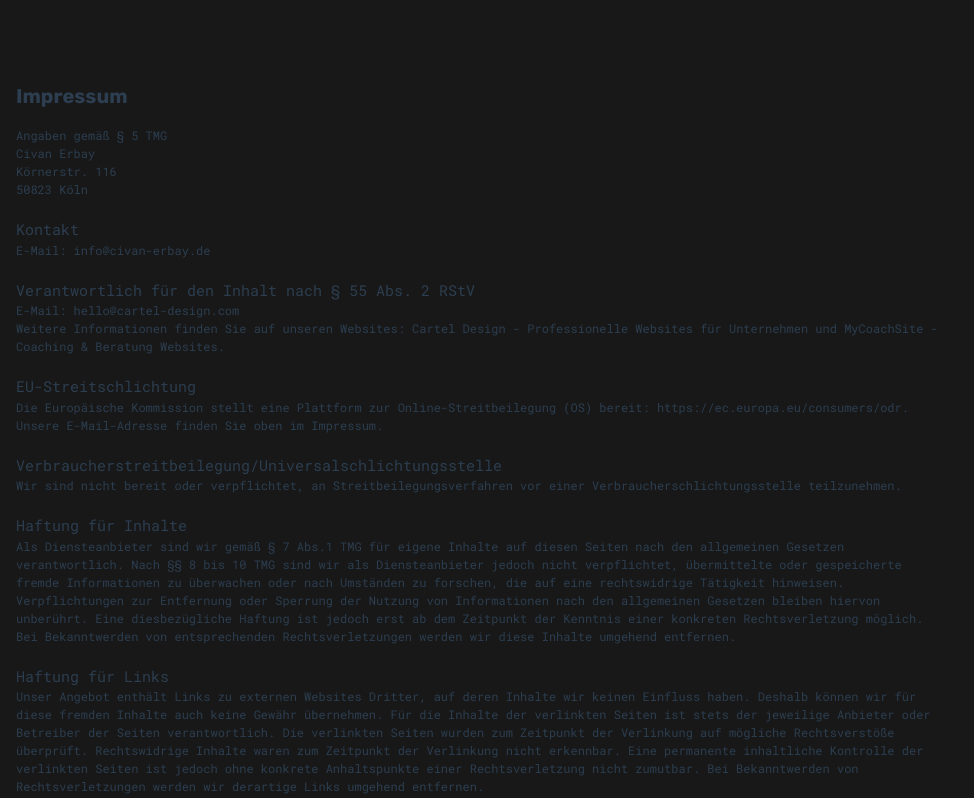
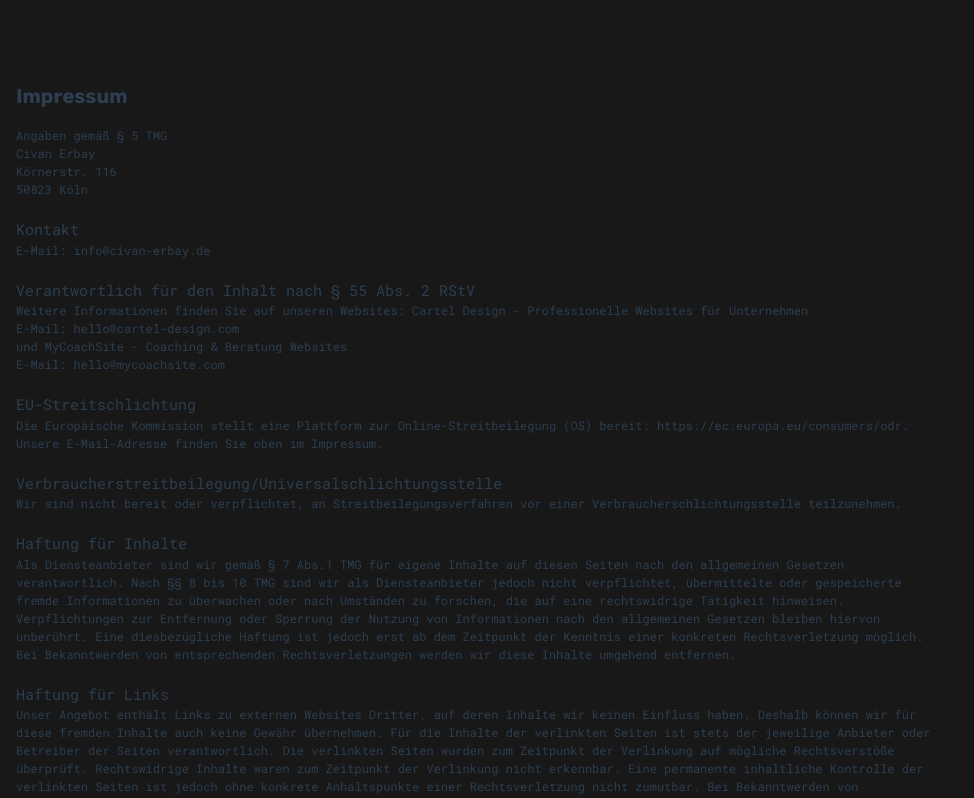
Before and after one commit to CivanErbay/nuxt_ce, a Nuxt app: page /Impressum in a window 1280 px wide. Shown: the top 798 px of the page, without its empty margins (0-974 px from the left). Built offline with nearby package versions, Linux system fonts and the light colour scheme.

Commit message:
Update Impressum.vue

```diff
--- a/pages/Impressum.vue
+++ b/pages/Impressum.vue
@@ -22,14 +22,19 @@ const toLanding = () => {
     <h2>Kontakt</h2>
     <p>E-Mail: info@civan-erbay.de</p>
     <h2>Verantwortlich für den Inhalt nach § 55 Abs. 2 RStV</h2>
-     <p>E-Mail: hello@cartel-design.com</p>
+
 
     <p>
       Weitere Informationen finden Sie auf unseren Websites:
       <a href="https://cartel-design.com" target="_blank" rel="noopener noreferrer">Cartel Design - Professionelle
-        Websites für Unternehmen</a> und
-      <a href="https://mycoachsite.com" target="_blank" rel="noopener noreferrer">MyCoachSite - Coaching & Beratung Websites</a>.
+        Websites für Unternehmen</a> <br>
+      <p>E-Mail: hello@cartel-design.com</p>
+      und
+      <a href="https://mycoachsite.com" target="_blank" rel="noopener noreferrer">MyCoachSite - Coaching & Beratung Websites</a>
+      <br>
+     <p>E-Mail: hello@mycoachsite.com</p>
     </p>
+
     <h2>EU-Streitschlichtung</h2>
     <p>
       Die Europäische Kommission stellt eine Plattform zur
```
